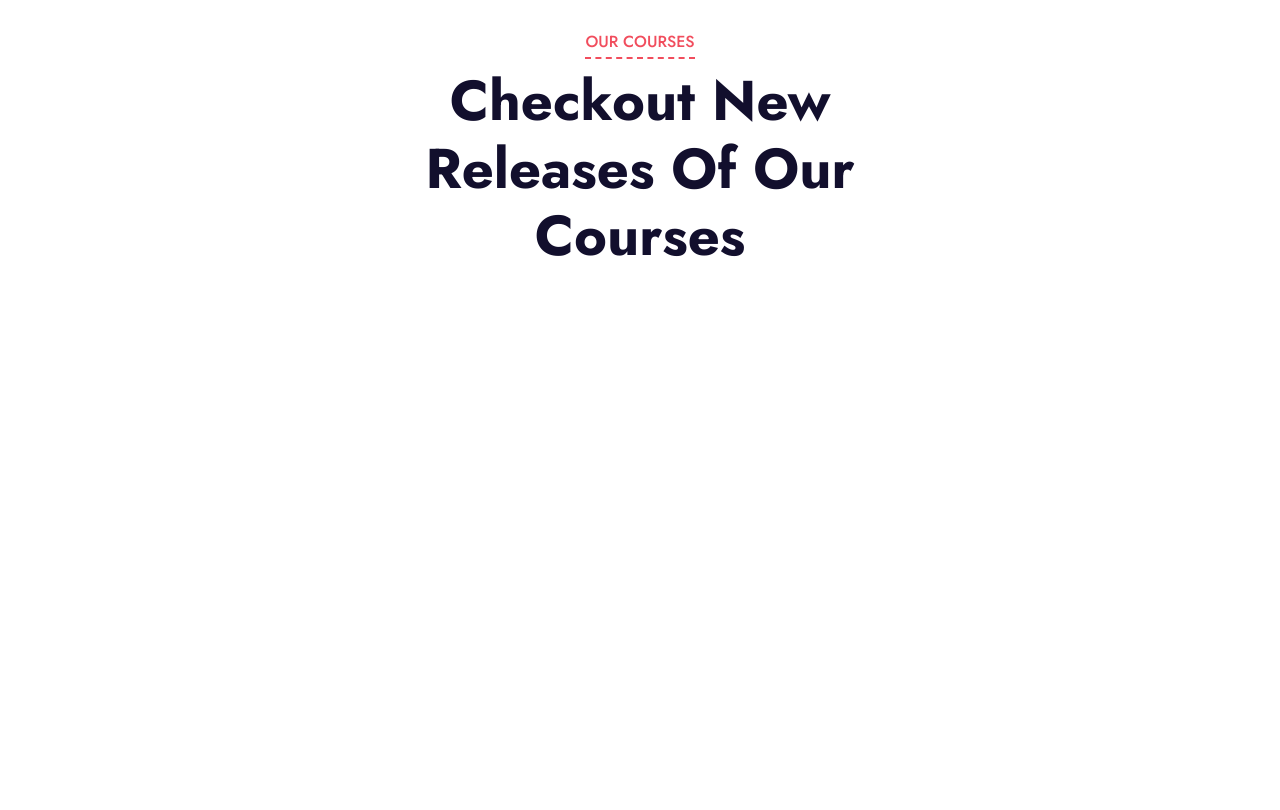
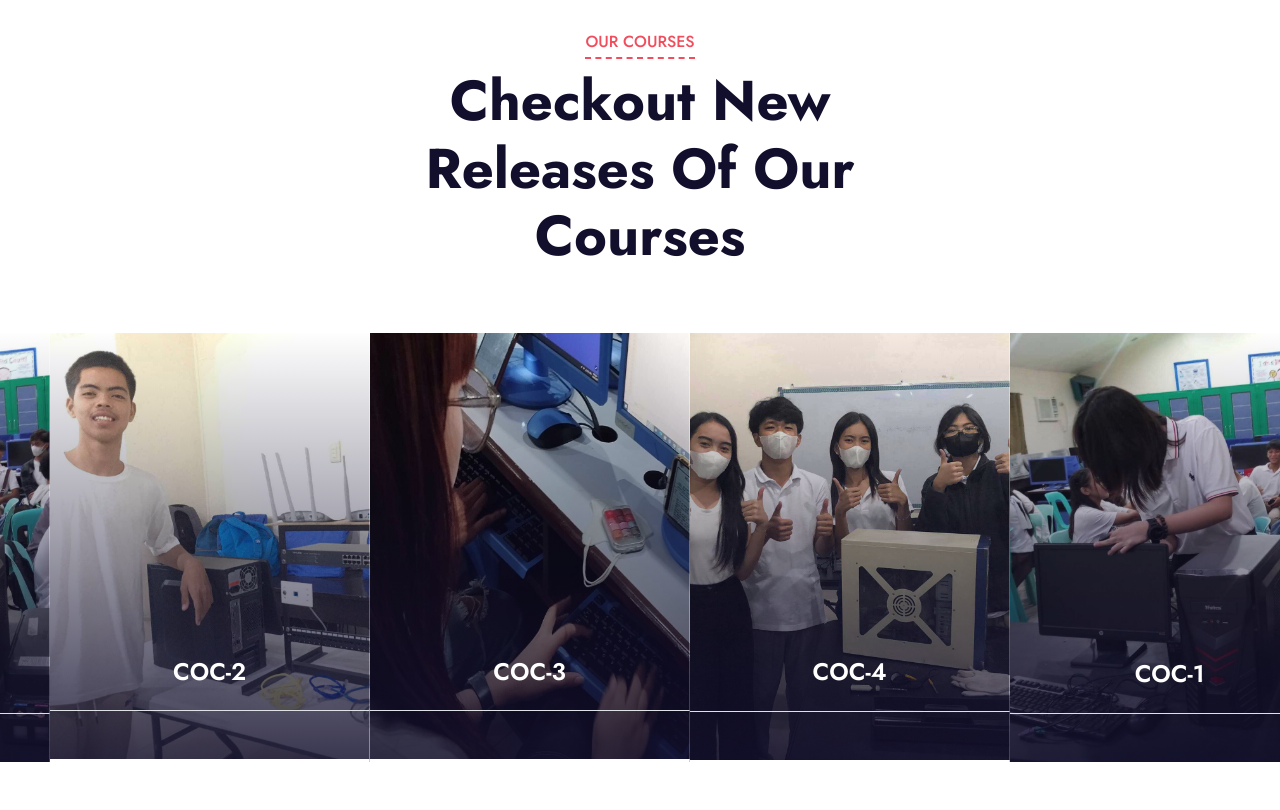
Before and after one commit to Shavivvvv/CSSHUB, a plain HTML site: page index.html in a window 1280 px wide. Shown: the part 933-1743 px from the top of the page. Before the commit the page ends 1314 px from the top, so only its background shows below. Drawn offline with nearby package versions, Linux system fonts and the light colour scheme; files whose address does not match are found by name.

Commit message:
Update index.html

```diff
--- a/index.html
+++ b/index.html
@@ -106,7 +106,7 @@
         </div>
         <div class="owl-carousel courses-carousel">
             <div class="courses-item position-relative">
-                <img class="img-fluid" src="img/pic3 (2).jpg" alt="">
+                <img class="img-fluid" src="pic3 (2).jpg" alt="">
                 <div class="courses-text">
                     <h4 class="text-center text-white px-3">COC-1</h4>
                     <div class="border-top w-100 mt-3">
@@ -119,7 +119,7 @@
                 </div>
             </div>
             <div class="courses-item position-relative">
-                <img class="img-fluid" src="img/pic2.jpg" alt="">
+                <img class="img-fluid" src="pic2.jpg" alt="">
                 <div class="courses-text">
                     <h4 class="text-center text-white px-3">COC-2</h4>
                     <div class="border-top w-100 mt-3">
@@ -133,7 +133,7 @@
                 </div>
             </div>
             <div class="courses-item position-relative">
-                <img class="img-fluid" src="img/pic4.jpg" alt="">
+                <img class="img-fluid" src="pic4.jpg" alt="">
                 <div class="courses-text">
                     <h4 class="text-center text-white px-3">COC-3</h4>
                     <div class="border-top w-100 mt-3">
@@ -147,7 +147,7 @@
                 </div>
             </div>
             <div class="courses-item position-relative">
-                <img class="img-fluid" src="img/pic1.jpg" alt="">
+                <img class="img-fluid" src="pic1.jpg" alt="">
                 <div class="courses-text">
                     <h4 class="text-center text-white px-3">COC-4</h4>
                     <div class="border-top w-100 mt-3">
```
